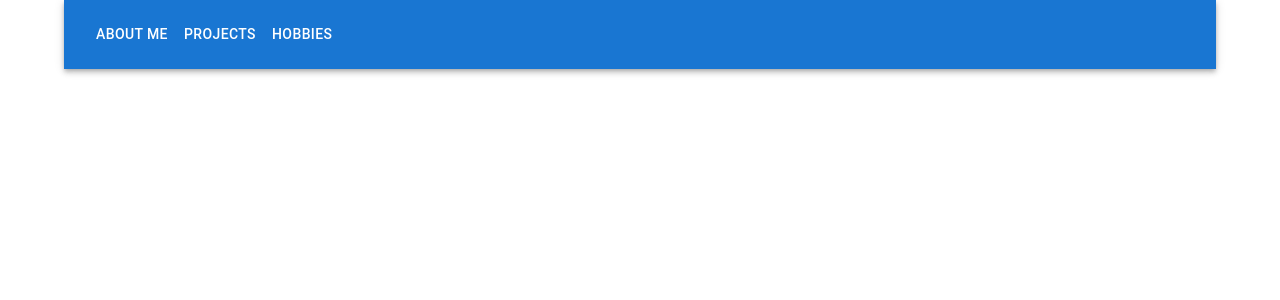
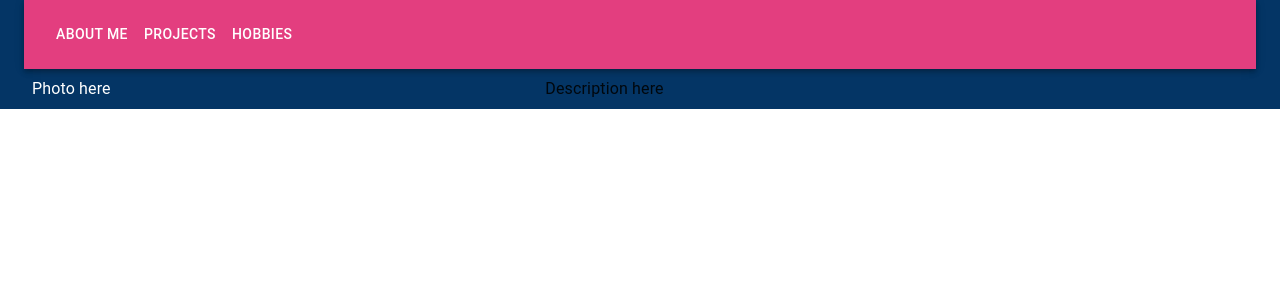
Before and after one commit to kevinhu12/profile, a React (Create React App) app: page / in a window 1280 px wide. Shown: the top 300 px of the page. Built offline with nearby package versions, Linux system fonts and the light colour scheme.

Commit message:
Rearranged page structure

```diff
--- a/src/App.js
+++ b/src/App.js
@@ -1,4 +1,4 @@
-import Home from './dashboard/Home';
+import BasePage from './shared/BasePage';
 import React from 'react';
 import theme from './theme';
 import CssBaseline from '@mui/material/CssBaseline';
@@ -9,7 +9,7 @@ function App() {
         <>
             <CssBaseline />
             <ThemeProvider theme={theme}>
-                <Home />
+                <BasePage />
             </ThemeProvider>
         </>
     );
--- a/src/dashboard/Home.js
+++ /dev/null
@@ -1,20 +0,0 @@
-// Imports
-import React from 'react';
-import Container from '@mui/material/Container';
-
-import { Navbar } from '../shared/Navbar';
-
-// Styled components
-
-// Main component
-const Home = ({
-
-}) => {
-
-    return (
-        <Container>
-            <Navbar />
-        </Container>
-    );
-}
-export default Home;
--- /dev/null
+++ b/src/sections/Home.js
@@ -0,0 +1,31 @@
+// Imports
+import React from 'react';
+
+import Box from '@mui/material/Box';
+import Grid from '@mui/material/Unstable_Grid2';
+import Typography from '@mui/material/Typography';
+import { useTheme } from '@mui/material/styles';
+
+// Styled components
+
+// Main component
+const Home = ({
+
+}) => {
+    const theme = useTheme();
+
+    return (
+        <Box sx={{ p: theme.spacingValues.box }}>
+            <Grid container spacing={2}>
+                <Grid xs={5}>
+                    <Typography color='primary'>Photo here</Typography>
+                </Grid>
+                <Grid xs={7}>
+                    <Typography>Description here</Typography>
+                </Grid>
+            </Grid>
+        </Box>
+    );
+}
+
+export default Home;
--- /dev/null
+++ b/src/shared/BasePage.js
@@ -0,0 +1,25 @@
+// Imports
+import React from 'react';
+import Container from '@mui/material/Container';
+import { useTheme } from '@mui/material/styles';
+
+import { Navbar } from './Navbar';
+import Home from '../sections/Home';
+
+// Styled components
+
+// Main component
+const BasePage = ({
+
+}) => {
+    const theme = useTheme();
+
+    return (
+        <Container maxWidth={false} style={{ background: theme.palette.background.default }}>
+            <Navbar />
+            <Home />
+        </Container>
+    );
+}
+
+export default BasePage;
--- a/src/shared/Navbar.js
+++ b/src/shared/Navbar.js
@@ -10,6 +10,7 @@ import MenuItem from '@mui/material/MenuItem';
 import Toolbar from '@mui/material/Toolbar';
 import Typography from '@mui/material/Typography';
 import { Menu } from '@mui/material';
+import { useTheme } from '@mui/material/styles';
 
 // Constants
 const pages = ['About Me', 'Projects', 'Hobbies'];
@@ -20,6 +21,7 @@ const pages = ['About Me', 'Projects', 'Hobbies'];
 export const Navbar = ({
 
 }) => {
+    const theme = useTheme();
 
     // Anchor states and handler functions (for smaller screens)
     const [anchorEl, setAnchorEl] = useState(null);
@@ -43,7 +45,7 @@ export const Navbar = ({
     }
 
     return (
-        <AppBar position="static">
+        <AppBar position="static" sx={{ background: theme.palette.background.navbar }}>
             <Container maxWidth="xl">
                 <Toolbar disableGutters>
 
--- a/src/theme.js
+++ b/src/theme.js
@@ -2,6 +2,18 @@ import { createTheme } from '@mui/material/styles';
 
 // Create the app theme
 const theme = createTheme({
+    palette: {
+        background: {
+            default: '#043565',
+            navbar: '#E33E7F'
+        },
+        primary: {
+            main: '#FFFFFF'
+        },
+    },
+    spacingValues: {
+        box: 1
+    }
+});
 
-});
 export default theme;
```
